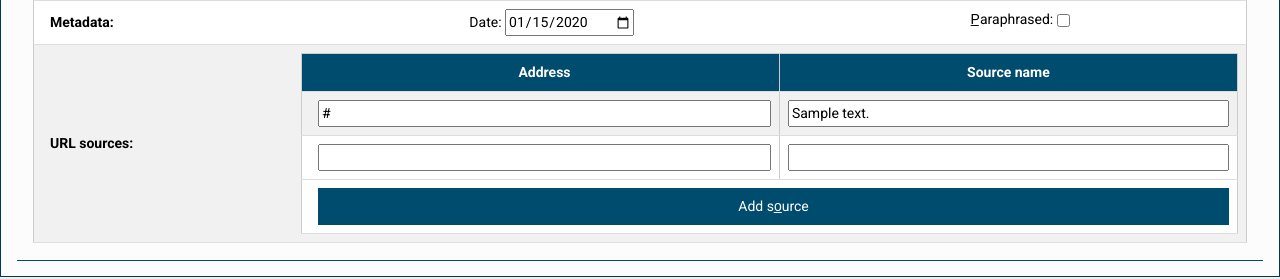
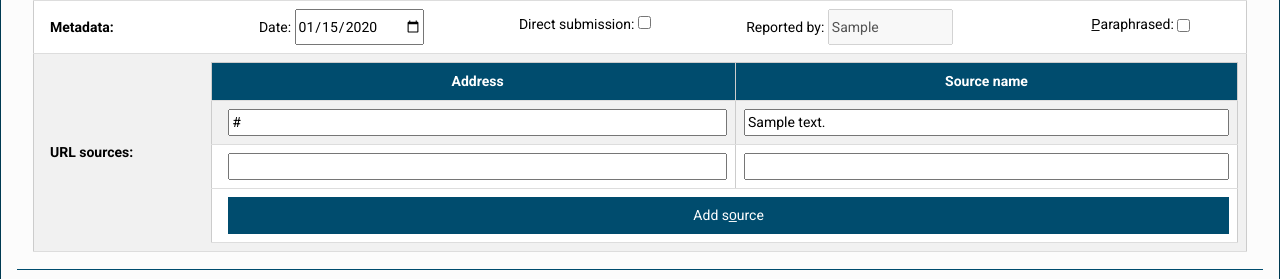
Before and after one commit to 17thshard/palanaeum, a Django app: template palanaeum/templates/palanaeum/staff/entry_edit_form.html in a window 1280 px wide. Shown: the part 835-1114 px from the top of the page. Run offline with Django 3.2, Linux system fonts and the light colour scheme; the template is opened without the code that fills it: most values are stand-ins (such as "Sample title", 1, 10 or a date in 2020); grey boxes marked "Sample" are stand-in pictures; style sheets or scripts are compiled from the project's sources; some libraries are stand-ins or nearby versions.

Commit message:
Added the ability to submit a direct entry to Palanaeum.

```diff
--- a/palanaeum/sass/palanaeum.scss
+++ b/palanaeum/sass/palanaeum.scss
@@ -269,7 +269,7 @@ a.url-icon {
   &.entry-suggestion {
     background-color: $suggestion-entry-background;
   }
-  .urls {
+  .urls, .reporter {
     text-align: right;
     a {
       display: inline-block;
--- a/palanaeum/staff_views.py
+++ b/palanaeum/staff_views.py
@@ -466,8 +466,6 @@ def edit_entry(request, entry_id=None, event_id=None):
         snippets = []
         images = []
 
-    print(entry.all_url_sources())
-
     return render(request, 'palanaeum/staff/entry_edit_form.html', {'entry': entry, 'event': entry.event,
                                                                     'snippets': snippets,
                                                                     'images': images})
@@ -760,6 +758,8 @@ def save_entry(request):
     entry_version.approved_by = None
     entry_version.approved_date = None
     entry_version.paraphrased = bool(request.POST.get('paraphrased', False))
+    entry_version.direct_entry = bool(request.POST.get('direct', False))
+    entry_version.reported_by = request.POST.get('reported_by', '')
 
     date_str = request.POST.get('date', event.date.strftime("%Y-%m-%d"))
     if date_str:
--- a/palanaeum/static/palanaeum/css/palanaeum.css
+++ b/palanaeum/static/palanaeum/css/palanaeum.css
@@ -338,55 +338,41 @@ input#note {
   display: flex;
   flex-flow: row wrap;
   justify-content: space-around; }
-
 #entry-section .entry-edit-checkfield input {
   vertical-align: middle; }
-
 #entry-section .entry-edit-form tbody.line-template {
   display: none; }
-
 #entry-section .entry-edit-form tbody.lines th {
   width: 10%; }
-
 #entry-section .entry-edit-form tbody.lines td {
   width: 90%; }
-
 #entry-section .entry-edit-form tbody.lines tr:nth-child(4n+1), #entry-section .entry-edit-form tbody.lines tr:nth-child(4n+2) {
   border-left: 2px solid #004c6e; }
-
 #entry-section .entry-edit-form textarea {
   width: 100%; }
 
 #snippets-table button {
   border-width: 0; }
-
 #snippets-table .snippet-row td:nth-child(1) {
   width: 5%;
   vertical-align: middle; }
-
 #snippets-table .snippet-row td:nth-child(2) {
   width: 5%; }
-
 #snippets-table .snippet-row td:nth-child(3), #snippets-table .snippet-row td:nth-child(4) {
   width: 10%; }
-
 #snippets-table .snippet-row td:nth-child(5) {
   min-width: 8em; }
-
 #snippets-table .snippet-row td:nth-child(6) {
   width: 5%; }
-
 #snippets-table .snippet-row td:nth-child(7) {
   width: 9%;
   min-width: 8em; }
-
 #snippets-table .snippet-row.muted {
   background-color: rgba(214, 24, 0, 0.52) !important; }
   #snippets-table .snippet-row.muted .entry-anchor {
     visibility: hidden; }
   #snippets-table .snippet-row.muted .visibility-switch {
     visibility: hidden; }
-
 #snippets-table .snippet-row .snippet-play {
   font-size: 1em;
   display: inline-block;
@@ -395,7 +381,6 @@ input#note {
   border-radius: 50%;
   width: 3em;
   cursor: pointer; }
-
 #snippets-table .snippet-row .save, #snippets-table .snippet-row .delete, #snippets-table .snippet-row .entry, #snippets-table .snippet-row .visibility-switch {
   margin-top: 0.5em;
   height: 2em;
@@ -405,7 +390,6 @@ input#note {
     width: 5em; }
   #snippets-table .snippet-row .save.visibility-switch, #snippets-table .snippet-row .delete.visibility-switch, #snippets-table .snippet-row .entry.visibility-switch, #snippets-table .snippet-row .visibility-switch.visibility-switch {
     margin-top: calc(0.5em - 10px); }
-
 #snippets-table .snippet-row .duration-input-div {
   margin-top: 0.5em;
   display: inline-block;
@@ -418,7 +402,6 @@ input#note {
     width: 2em;
     height: 2em;
     border-width: 0; }
-
 #snippets-table .snippet-row .comment {
   display: inline;
   margin-top: 0.5em;
@@ -525,10 +508,8 @@ main article h3 {
 table caption, table thead th {
   background-color: #004c6e;
   color: #fff; }
-
 table td {
   vertical-align: middle !important; }
-
 table .narrow-col {
   width: 50px;
   text-align: center; }
@@ -571,9 +552,9 @@ table .narrow-col {
 @media (max-width: 992px) {
   #search-box {
     margin-top: 50px !important; }
+
   .narrow-table {
     width: 100%; } }
-
 .audio-player {
   padding: 1em;
   display: block;
@@ -610,7 +591,6 @@ a.url-icon {
     opacity: 0; }
   100% {
     opacity: 1; } }
-
 .soft-blinking {
   animation-name: soft-blinking;
   animation-duration: 1s;
@@ -648,9 +628,9 @@ a.url-icon {
   } */ }
   .entry-article.entry-suggestion {
     background-color: rgba(255, 111, 0, 0.45); }
-  .entry-article .urls {
+  .entry-article .urls, .entry-article .reporter {
     text-align: right; }
-    .entry-article .urls a {
+    .entry-article .urls a, .entry-article .reporter a {
       display: inline-block;
       vertical-align: bottom;
       text-overflow: ellipsis;
@@ -658,7 +638,7 @@ a.url-icon {
       overflow: hidden;
       white-space: nowrap;
       color: #004c6e; }
-      .entry-article .urls a span {
+      .entry-article .urls a span, .entry-article .reporter a span {
         border-bottom: 1px dotted grey; }
   .entry-article header {
     width: 100%;
@@ -716,9 +696,7 @@ a.url-icon {
 
 a.visibility-switch > span {
   display: none; }
-
-a.visibility-switch.show .show_text,
-a.visibility-switch.hide .hide_text {
+a.visibility-switch.show .show_text, a.visibility-switch.hide .hide_text {
   display: inherit; }
 
 .adv-search-table {
@@ -813,7 +791,6 @@ h3 {
 @media (max-width: 601px) {
   .eventDetails {
     padding-left: 0px; } }
-
 .navbar {
   background-color: #003A52;
   color: #fff; }
@@ -888,11 +865,9 @@ a:hover, .urls a:hover {
 @font-face {
   font-family: "Optimus Princeps";
   src: url("../fonts/OptimusPrinceps.ttf") format("truetype"); }
-
 @font-face {
   font-family: "Optimus Princeps Semi Bold";
   src: url("../fonts/OptimusPrincepsSemiBold.ttf") format("truetype"); }
-
 .logo {
   font-family: 'Roboto Slab', serif;
   padding-top: 3px; }
--- a/palanaeum/static/palanaeum/js/entry_editor.js
+++ b/palanaeum/static/palanaeum/js/entry_editor.js
@@ -23,6 +23,12 @@ function EntryEditor(container) {
     this.save_button = this.container.find("#save-button");
     this.save_and_add_button = this.container.find("#save-and-add-button");
     this.add_source_button = this.container.find("button#add-url-source");
+    this.direct_entry = this.container.find("input#direct");
+    this.reported_by = $(this.container.find("input#reported_by"));
+    this.paraphrased = $(this.container.find('input#paraphrased'));
+    this.tag_input = this.container.find("#tags");
+    this.date_input = this.container.find('#date');
+
     this.add_line_button.click(function () {
         self.add_line(self);
     });
@@ -37,11 +43,24 @@ function EntryEditor(container) {
         self.save_button.data('last-clicked', 0);
         self.save_and_add_button.data('last-clicked', 1);
     });
-    this.tag_input = this.container.find("#tags");
-    this.date_input = this.container.find('#date');
     this.container.on("submit", function () {
         self.save_entry(self);
         return false;
+    });
+    this.direct_entry.on("change", function(){
+       if (self.direct_entry.is(":checked")) {
+           self.reported_by.prop('disabled', false);
+           self.reported_by.val(Palanaeum.USER_NAME);
+           self.paraphrased.prop('checked', 'checked');
+       } else {
+           self.reported_by.val('');
+           self.reported_by.prop('disabled', 'disabled');
+       }
+    });
+    this.paraphrased.on("change", function(){
+        if (self.direct_entry.is(":checked") && !self.paraphrased.is(":checked")){
+            self.paraphrased.prop("checked", "checked");
+        }
     });
     this.source_table.find(".url-sources-edit-table-row input[type=url]").change(check_url_text);
     attach_unsaved_warning();
--- a/palanaeum/templates/palanaeum/elements/entry_editor.html
+++ b/palanaeum/templates/palanaeum/elements/entry_editor.html
@@ -101,8 +101,10 @@
                 <tr>
                     <th><label>{% trans 'metadata'|capfirst %}:</label></th>
                     <td>
-                        <div class="entry-edit-metadataHolder">
+                        <div class="entry-edit-metadataHolder" style="line-height: 30px;">
                             <label for="date">{% trans 'date'|capfirst %}: <input type="date" value="{{ entry.date|date:"Y-m-d" }}" name="date" id="date"></label>
+                            <label for="direct">{% trans 'Direct submission:' %} <input type="checkbox" name="direct" id="direct" {% if entry.direct_entry %}checked="checked" {% endif %}/> </label>
+                            <label for="reported_by">{% trans 'Reported by:' %} <input type="text" name="reported_by" id="reported_by" value="{{ entry.reported_by }}" style="width: 50%" {% if not entry.direct_entry %}disabled="disabled"{% endif %}/></label>
                             <label class="entry-edit-checkfield" for="paraphrased">{% trans 'p&#818araphrased'|capfirst %}: <input type="checkbox" accesskey="P" name="paraphrased" id="paraphrased" {% if entry.paraphrased %}checked="checked" {%endif%}></label>
                         </div>
                     </td>
--- a/palanaeum/templates/palanaeum/elements/entry_li.html
+++ b/palanaeum/templates/palanaeum/elements/entry_li.html
@@ -110,6 +110,11 @@
                     {% endautoescape %}
                 </div>
             {% endif %}
+            {% if entry.direct_entry %}
+                <div class="reporter w3-col l4 m12 s12 w3-right">
+                    {% trans 'Direct submission by' %} {{ entry.reported_by }}
+                </div>
+            {% endif %}
         </div>
         {% endif %}
     </footer>
--- a/palanaeum/templates/palanaeum/elements/palanaeum_js_settings.html
+++ b/palanaeum/templates/palanaeum/elements/palanaeum_js_settings.html
@@ -16,6 +16,7 @@
         GET_URL_TEXT: "{% url 'get_url_text' %}",
 
         USER_IS_STAFF: {{ user.is_staff|yesno:"true, false" }},
+        USER_NAME: "{{ user.username }}",
 
         ADMIN_USER_EDIT: "{% url 'admin_users_edit' %}",
     };
```
Also changed, not shown: palanaeum/models.py (+12 -0 lines), palanaeum/migrations/0009_auto_20190911_1602.py (added), 1 other file.
